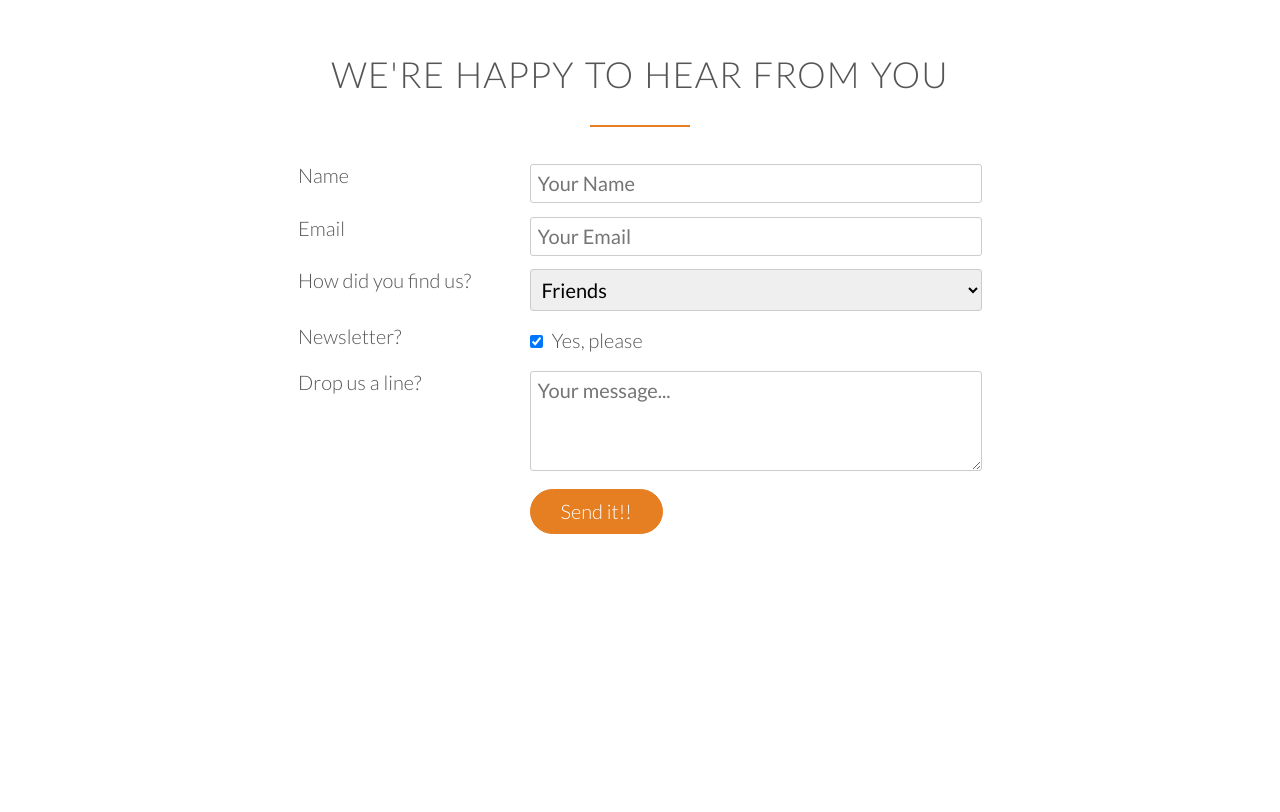
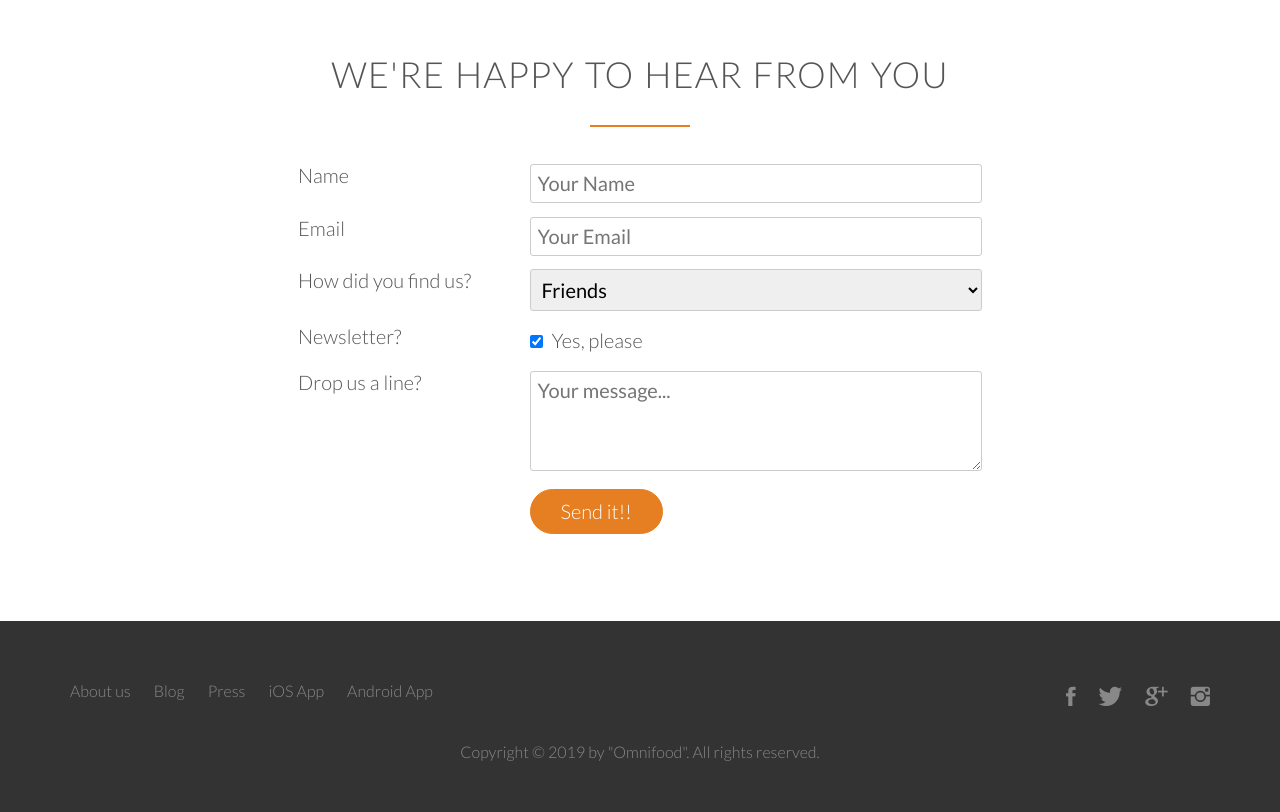
Before and after one commit to sairim/udemy-html5-css-course, a plain HTML site: page omnifood/index.html in a window 1280 px wide. Shown: the part 4637-5449 px from the top of the page. Before the commit the page ends 5258 px from the top, so only its background shows below. Drawn offline with Linux system fonts and the light colour scheme; files whose address does not match are found by name.

Commit message:
complete footer

```diff
--- a/omnifood/index.html
+++ b/omnifood/index.html
@@ -367,29 +367,32 @@
                 </div>
             </section>
 
+            <footer>
+                <div class="row">
+                    <div class="col span-1-of-2">
+                        <ul class="footer-nav">
+                            <li><a href="#">About us</a></li>
+                            <li><a href="#">Blog</a></li>
+                            <li><a href="#">Press</a></li>
+                            <li><a href="#">iOS App</a></li>
+                            <li><a href="#">Android App</a></li>
+                        </ul>
+                    </div>
+                    <div class="col span-1-of-2">
+                        <ul class="social-links">
+                            <li><a href="#"><i class="ion-social-facebook"></i></a></li>
+                            <li><a href="#"><i class="ion-social-twitter"></i></a></li>
+                            <li><a href="#"><i class="ion-social-googleplus"></i></a></li>
+                            <li><a href="#"><i class="ion-social-instagram"></i></a></li>
+                        </ul>
+                    </div>
+                </div>
+                <div class="row">
+                    <p>
+                        Copyright &copy; 2019 by "Omnifood". All rights reserved.
+                    </p>
+                </div>
+            </footer>
+
     </body>
 </html>
-
-<!--
-Section 7: Contact form
-Title: We're happy to hear from you
-
-Fields to include:
-Name
-Email
-How did you find us?
-Newsletter
-Drop us a line
-
-Section 8: Footer
-Title: None
-
-Navigation:
-1. About us
-2. Blog
-3. Press
-4. iOS App
-5. Android App
-
-Also include links to facebook, twitter, google+ and Instagram accounts.
--->
--- a/omnifood/resources/css/style.css
+++ b/omnifood/resources/css/style.css
@@ -488,3 +488,83 @@ input[type=checkbox] {
 }
 
 *:focus {outline: none;}
+
+/* -------------------------------------------------- */
+/* FOOTER */
+/* -------------------------------------------------- */
+
+footer {
+    background-color: #333;
+    padding: 50px;
+    font-size: 80%;
+}
+
+.footer-nav {
+    list-style: none;
+    float: left;
+}
+
+.social-links {
+    list-style: none;
+    float: right;
+}
+
+.footer-nav li,
+.social-links li {
+    display: inline-block;
+    margin-right: 20px;
+}
+
+.footer-nav li:last-child,
+.social-links li:last-child {
+    margin-right: 0;
+}
+
+.footer-nav li a:link,
+.footer-nav li a:visited,
+.social-links li a:link,
+.social-links li a:visited {
+    text-decoration: none;
+    border: 0;
+    color: #888;
+    transition: color 0.2s;
+}
+
+.footer-nav li a:hover,
+.footer-nav li a:active {
+    color: #ddd;
+}
+
+.social-links li a:link,
+.social-links li activated {
+    font-size: 160%;
+}
+
+.ion-social-facebook,
+.ion-social-twitter,
+.ion-social-googleplus,
+.ion-social-instagram {
+    transition: color 0.2s;
+}
+
+.ion-social-facebook:hover {
+    color: #3b5998;
+}
+
+.ion-social-twitter:hover {
+    color: #00aced;
+}
+
+.ion-social-googleplus:hover {
+    color: #dd4b39;
+}
+
+.ion-social-instagram:hover {
+    color: #517fa4;
+}
+
+footer p {
+    color: #888;
+    text-align: center;
+    margin-top: 20px;
+}
```
